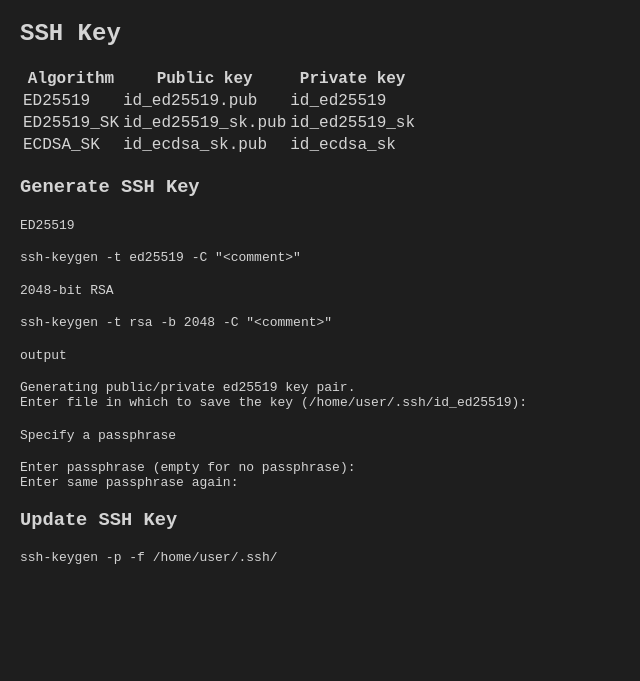
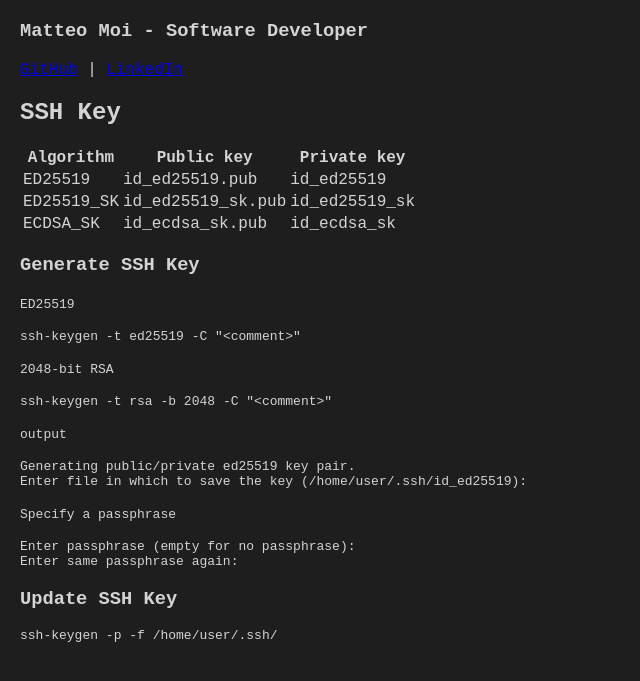
Before and after one commit to Jok98/Jok98.github.io, a Jekyll site: the page built from notes/ubuntu/ssh_key.md, in a window 1280 px wide. Shown: the top 681 px of the page, without its empty margins (0-640 px from the left). Built offline with Jekyll 4.4.1, drawn with Linux system fonts in a browser that asks for light colours.

Commit message:
update default layout

```diff
--- a/_layouts/default.html
+++ b/_layouts/default.html
@@ -7,6 +7,13 @@
     <link rel="stylesheet" href="/assets/css/default_style.css">
 </head>
 <body>
+<header>
+    <h3>Matteo Moi - Software Developer</h3>
+    <p>
+        <a href="https://github.com/Jok98" target="_blank">GitHub</a> |
+        <a href="https://www.linkedin.com/in/matteo-moi/" target="_blank">LinkedIn</a>
+    </p>
+</header>
 {{ content }}
 </body>
 </html>
```
